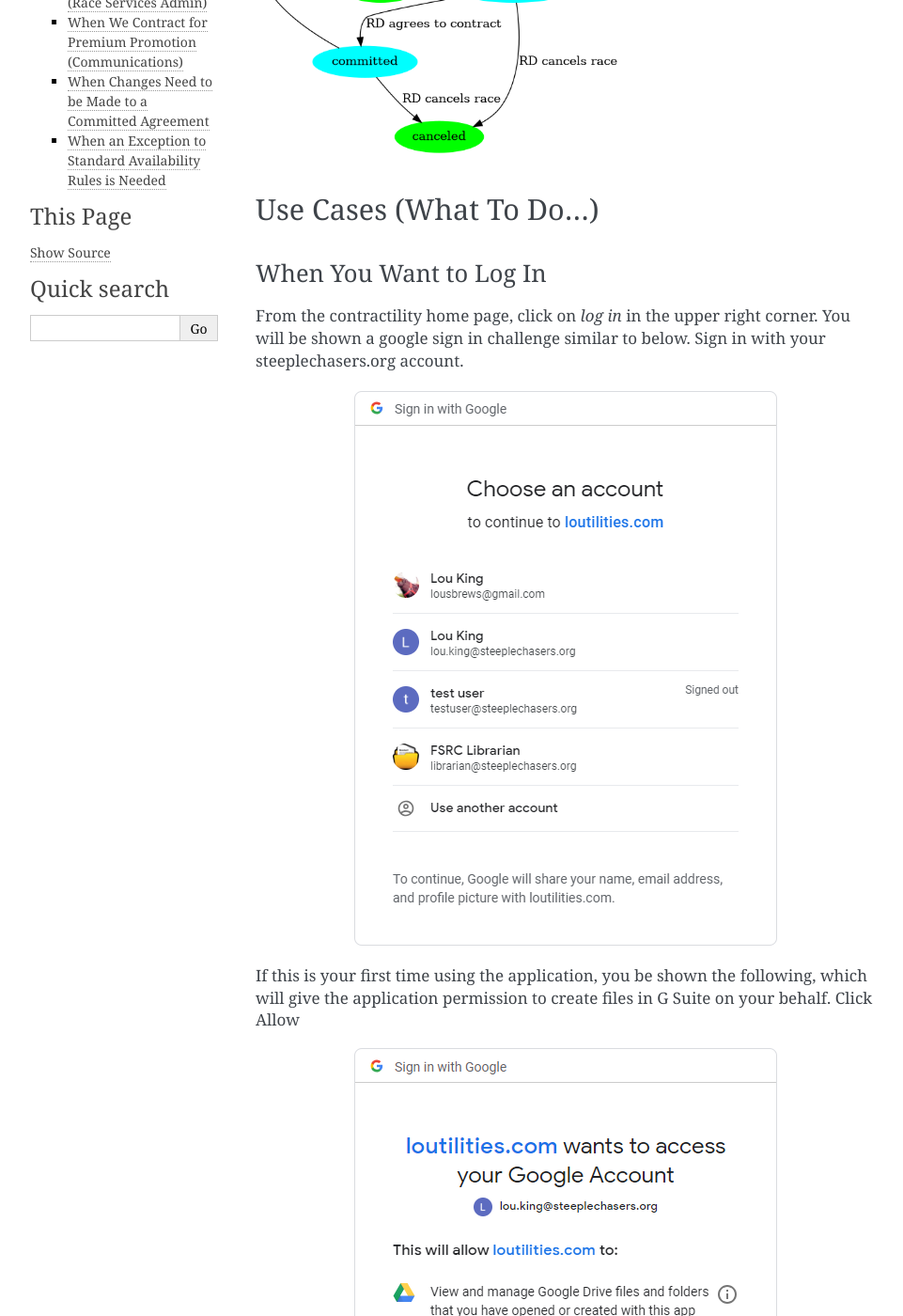
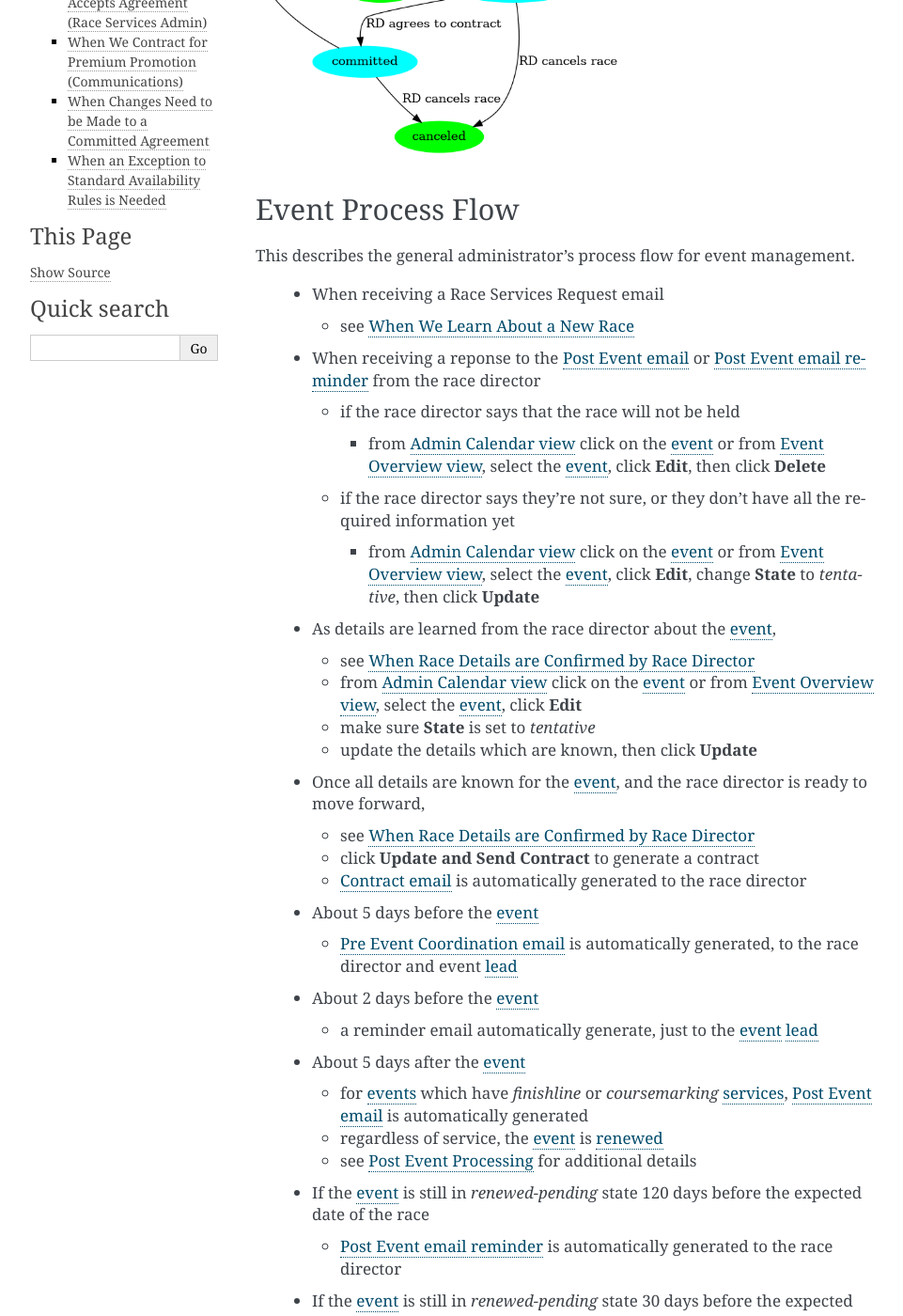
Before and after one commit to louking/contracts, a Sphinx documentation site: the page built from docs/contract-admin-guide.rst, in a window 1280 px wide and 1400 px high, scrolled down 522 px. Shown: the whole window at 94% size, without its empty margins (148-1109 px from the left). Built offline with Sphinx 7.4.7, drawn with Linux system fonts in a browser that asks for light colours; some of the changed text lies outside the part shown.

Commit message:
docs: Event Process Flow
* fixes #158
* add navigation info to reference. fixes #159

```diff
--- a/docs/contract-admin-guide.rst
+++ b/docs/contract-admin-guide.rst
@@ -44,6 +44,72 @@
    }
 
 
+.. _automation-flow:
+
+Event Process Flow
+======================
+
+This describes the general administrator's process flow for event management.
+
+   * When receiving a Race Services Request email
+
+     * see :ref:`contact-new-race`
+
+   * When receiving a reponse to the :ref:`post-event-email` or :ref:`post-event-email-reminder`
+     from the race director
+
+     * if the race director says that the race will not be held
+
+       * from :ref:`admin-calendar-view` click on the :term:`event` or from :ref:`event-overview-view`,
+         select the :term:`event`, click **Edit**, then click **Delete**
+
+     * if the race director says they're not sure, or they don't have all the required information yet
+
+       * from :ref:`admin-calendar-view` click on the :term:`event` or from :ref:`event-overview-view`,
+         select the :term:`event`, click **Edit**, change **State** to *tentative*,
+         then click **Update**
+
+   * As details are learned from the race director about the :term:`event`,
+
+     * see :ref:`race-details-confirmed`
+     * from :ref:`admin-calendar-view` click on the :term:`event` or from :ref:`event-overview-view`,
+       select the :term:`event`, click **Edit**
+     * make sure **State** is set to *tentative*
+     * update the details which are known, then click **Update**
+
+   * Once all details are known for the :term:`event`, and the race director is ready to move forward,
+
+     * see :ref:`race-details-confirmed`
+     * click **Update and Send Contract** to generate a contract
+     * :ref:`contract-email` is automatically generated to the race director
+
+   * About 5 days before the :term:`event`
+
+     * :ref:`pre-event-coordination-email` is automatically generated, to the race director and event :term:`lead`
+
+   * About 2 days before the :term:`event`
+
+     * a reminder email automatically generate, just to the :term:`event` :term:`lead`
+
+   * About 5 days after the :term:`event`
+
+     * for :term:`events <event>` which have *finishline* or *coursemarking* :term:`services <service>`,
+       :ref:`post-event-email` is automatically generated
+     * regardless of service, the :term:`event` is :term:`renewed <renew>`
+     * see :ref:`post-event-processing` for additional details
+
+   * If the :term:`event` is still in *renewed-pending* state 120 days before the expected date of the race
+
+     * :ref:`post-event-email-reminder` is automatically generated to the race director
+
+   * If the :term:`event` is still in *renewed-pending* state 30 days before the expected date of the race
+
+     * admin should delete the event manually
+     * from :ref:`admin-calendar-view` click on the :term:`event` or from
+       :ref:`event-overview-view`, select the :term:`event`, click **Edit** to get to the :ref:`edit-event-view`,
+       then click **Delete**
+
+
 .. _use-cases:
 
 Use Cases (What To Do...)
@@ -83,7 +149,7 @@
 Once the form is displayed
 
    * fill in as much information as you have available to you
-   * click Create
+   * click **Create**
 
 **If the Race has Finish Line Services** - Race directors may be contacting you with incomplete
 information, and if so you will have to chase them down  to find all the relevant bits. This may
@@ -108,20 +174,26 @@
 
 You can find the event to edit in one of two ways.
 
-   1. From :ref:`event-overview-view`, use the Search box at the top of the table, and enter the race name
+   1. from :ref:`event-overview-view`, use the Search box at the top of the table, and enter the race name
 
-      a. You should see all the :term:`events <event>` associated with this :term:`race`
-      b. Click on the :term:`event` for the coming year, then click **Edit**
+      * you should see all the :term:`events <event>` associated with this :term:`race`
+      * click on the :term:`event` for the coming year, then click **Edit**
 
-   2. From :ref:`admin-calendar-view`, navigate to the date of the :term:`race's <race>` :term:`event`
+   2. from :ref:`admin-calendar-view`, navigate to the date of the :term:`race's <race>` :term:`event`
 
-      a. Click on the :term:`event`
+      * click on the :term:`event`
 
 Now you can edit the :term:`event` with the current details and when ready send the contract.
 
    * fill in as much information as you have available to you
+   * change **State** to *tentative*
+
+     * **this is very important, if you don't do this the race
+       director will receive extra confusing emails and we'll lose track of what we're doing**
+
    * click **Update**
-      * or if you're ready to generate a contract, click **Update and Send Contract**
+
+     * or if you're ready to generate a contract, click **Update and Send Contract**
 
 
 .. _race-director-questions:
@@ -140,7 +212,13 @@
 When Race Details are Confirmed by Race Director
 ------------------------------------------------
 
-When all the details are confirmed by the race director, use the :ref:`edit-event-view` to generate the contract.
+As the details are confirmed by the race director, use the :ref:`edit-event-view` to update the :term:`event`. When
+all the details are known and the race director is ready, generate the contract.
+
+You can edit an :term:`event` in one of two ways.
+
+1. from :ref:`admin-calendar-view` navigate to the :term:`event` date and then click on the :term:`event`
+2. from :ref:`event-overview-view` click **Edit**
 
 Before you can generate a contract for finish line services, you need at least the following:
 
@@ -152,19 +230,16 @@
    :Client: the name of the :term:`client`
    :Services: one or more services which the client is contracting for
    :Max Participants: this is used to determine the pricing for finishline :term:`services <service>`
+   :Lead: the leader who will run the finish line operation on the day of the :term:`event`. This needs to be
+      finalized well before the event so that emails are sent properly to all concerned
 
 Before you can generate a contract for premium promotion service (only), you need at least the following:
 
    :Race: the name of the :term:`race`
    :Date: the date of the :term:`event`
+   :Course: the :term:`course` the :term:`race` will be run on
    :Client: the name of the :term:`client`
    :Services: one or more services which the client is contracting for
-
-The other field which must be filled in soon is the following, but this doesn't need to be ready before the contract
-is sent.
-
-   :Lead: the leader who will run the finish line operation on the day of the :term:`event`. This needs to be identified
-      well before the event so that emails are sent properly to all concerned
 
 The remaining fields are useful as well, and should be filled in if applicable and known.
 
```
Also changed, not shown: docs/contract-admin-reference.rst (+23 -1 lines).
